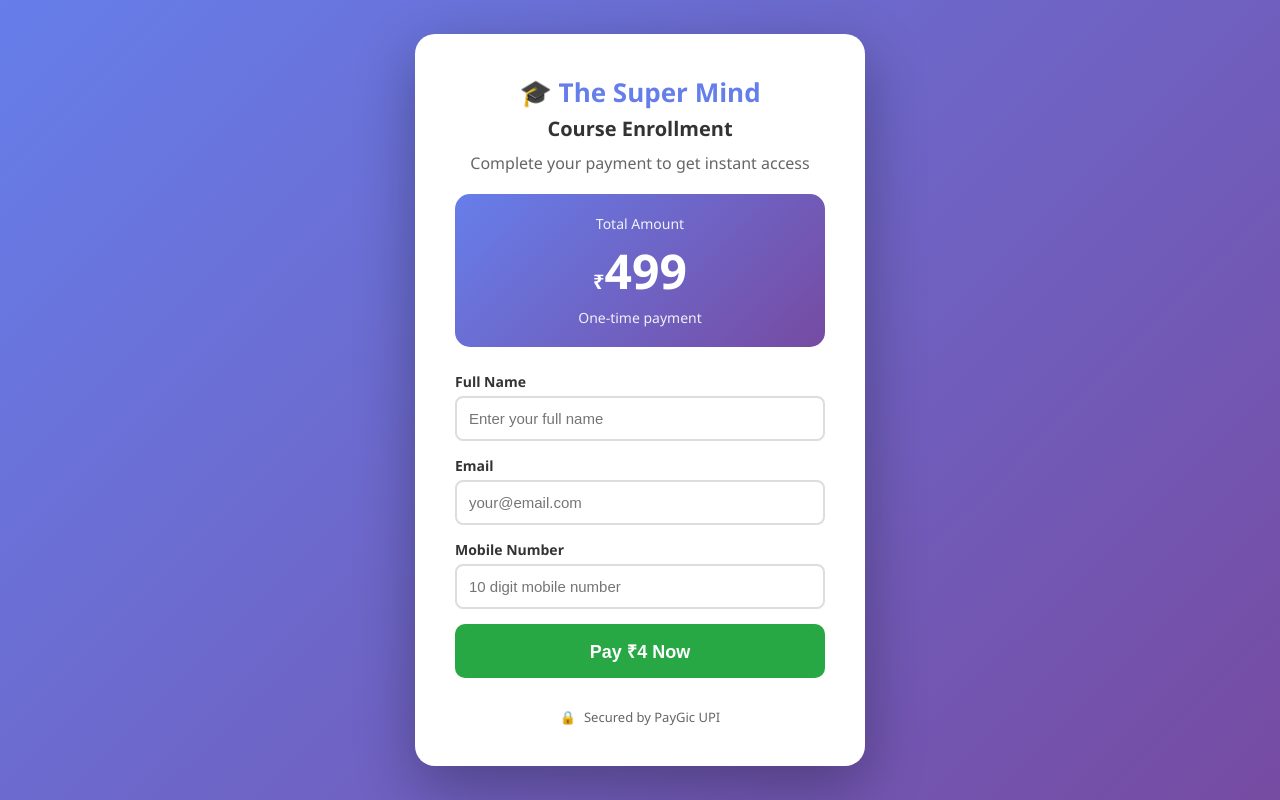
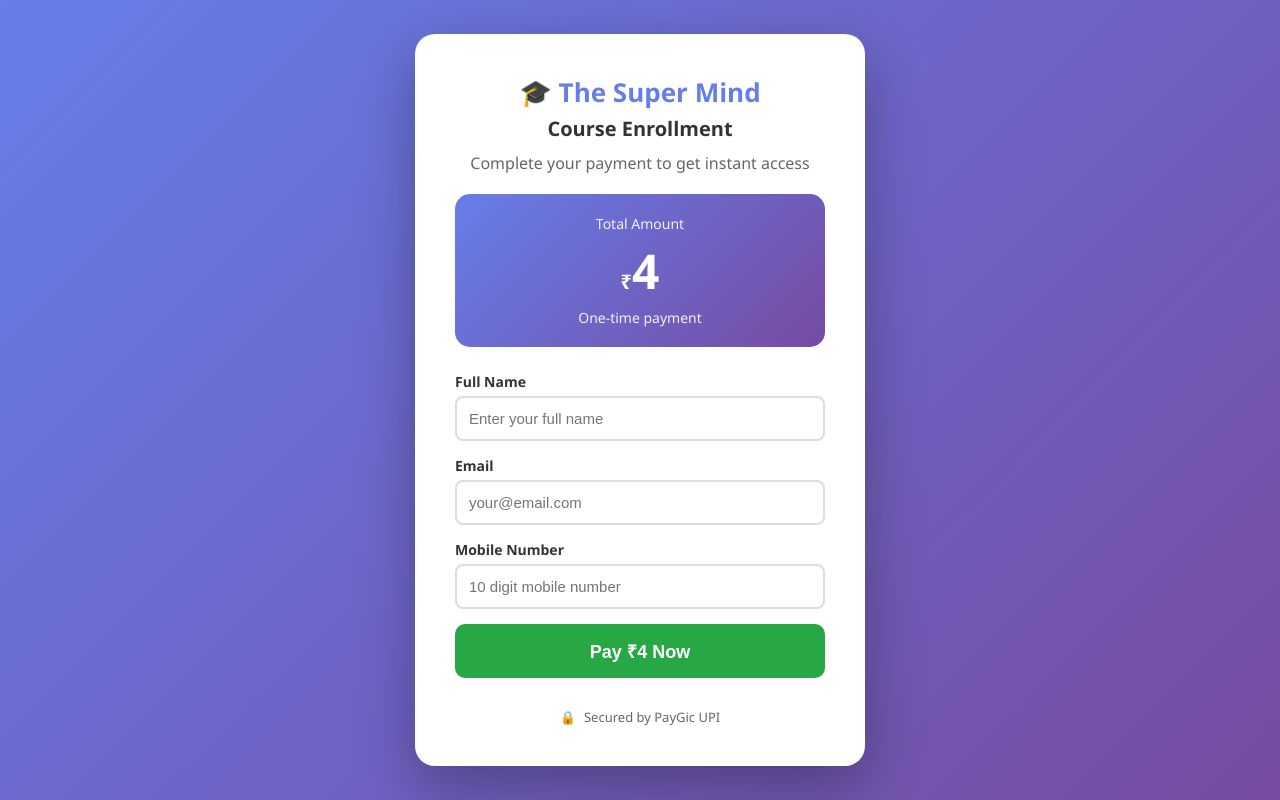
Before and after one commit to shivprasadkushwaha870-max/peygic-peyment, a plain HTML site: page index.html in a window 1280 px wide. Drawn offline with Linux system fonts and the light colour scheme.

Commit message:
Change payment amount to ₹4
Updated the payment amount from ₹499 to ₹4 in the HTML file.

```diff
--- a/index.html
+++ b/index.html
@@ -3,7 +3,7 @@
 <head>
     <meta charset="UTF-8">
     <meta name="viewport" content="width=device-width, initial-scale=1.0">
-    <title>Course Payment - ₹4</title>
+    <title>Course Payment - ₹04</title>
     <style>
         * { margin: 0; padding: 0; box-sizing: border-box; }
         body {
@@ -101,7 +101,7 @@
 
         <div class="price-box">
             <div class="price-label">Total Amount</div>
-            <div class="price-amount"><span class="price-currency">₹</span>499</div>
+            <div class="price-amount"><span class="price-currency">₹</span>4</div>
             <div class="price-label">One-time payment</div>
         </div>
 
```
